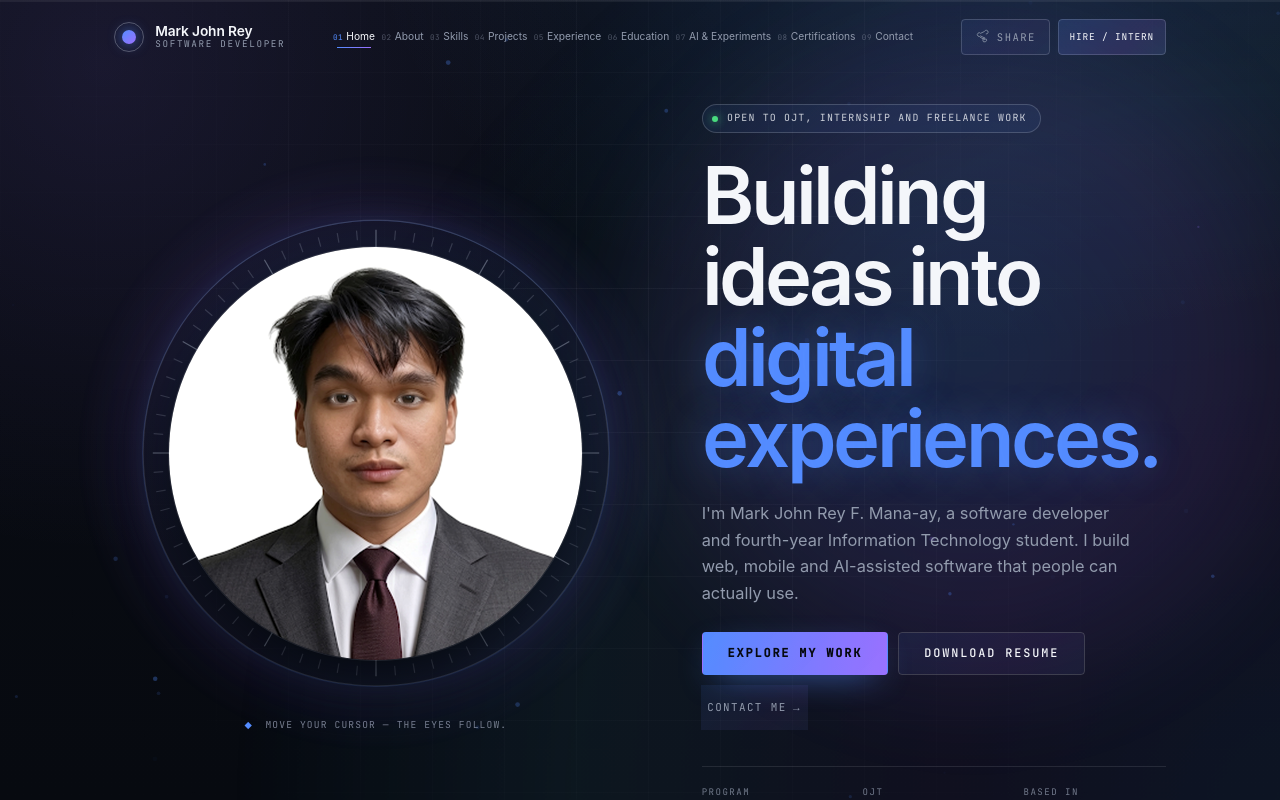
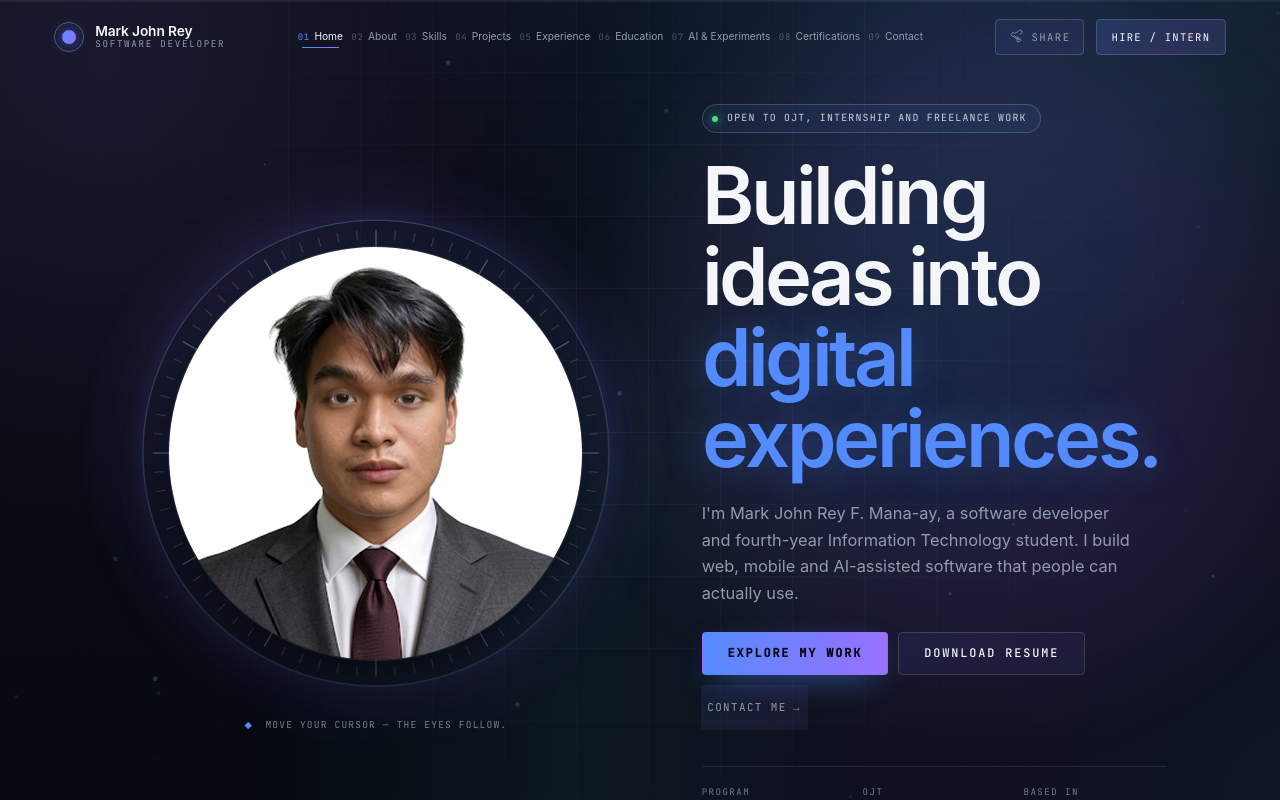
Before and after one commit to KeiShirogane1/Portfolio, a React (Vite) app: page / in a window 1280 px wide. Shown: the top 800 px of the page. Built offline with nearby package versions, Linux system fonts and the light colour scheme.

Commit message:
style: enlarge navbar typography to match original reference

```diff
--- a/src/styles/nav.css
+++ b/src/styles/nav.css
@@ -52,7 +52,9 @@
   align-items: center;
   justify-content: space-between;
   flex-wrap: nowrap;
-  gap: clamp(0.4rem, 0.7vw, 0.75rem);
+  gap: clamp(0.55rem, 0.9vw, 0.95rem);
+  width: 100%;
+  max-width: 1220px;
   min-width: 0;
   height: 4.6rem;
 }
@@ -117,7 +119,7 @@
   justify-content: center;
   flex: 1 1 auto;
   flex-wrap: nowrap;
-  gap: 0;
+  gap: 0.12rem;
   min-width: 0;
   padding: 0;
   border: 0;
@@ -131,10 +133,10 @@
   display: inline-flex;
   align-items: baseline;
   justify-content: center;
-  gap: 0.2rem;
+  gap: 0.28rem;
   flex: 0 0 auto;
-  padding: 0.5rem 0.23rem;
-  font-size: 0.65rem;
+  padding: 0.5rem 0.32rem;
+  font-size: 0.76rem;
   line-height: 1.15;
   /* Keep the index and label together on one line at every desktop width. */
   white-space: nowrap;
@@ -165,9 +167,9 @@
   display: inline-block;
   flex: 0 0 auto;
   font-family: var(--font-mono);
-  font-size: 0.48rem;
+  font-size: 0.56rem;
   line-height: 1;
-  letter-spacing: 0.06em;
+  letter-spacing: 0.08em;
   color: rgba(146, 155, 173, 0.48);
   white-space: nowrap;
   transition: color var(--dur-fast) var(--ease-soft);
@@ -207,7 +209,7 @@
   align-items: center;
   flex: 0 0 auto;
   flex-wrap: nowrap;
-  gap: 0.5rem;
+  gap: 0.72rem;
 }
 
 .nav__cta {
@@ -216,13 +218,13 @@
   justify-content: center;
   flex: 0 0 auto;
   height: var(--nav-ctrl-h);
-  padding: 0 0.68rem;
+  padding: 0 0.92rem;
   border: 1px solid var(--line-strong);
   border-radius: var(--r-xs);
   font-family: var(--font-mono);
-  font-size: 0.59rem;
+  font-size: 0.66rem;
   line-height: 1;
-  letter-spacing: 0.09em;
+  letter-spacing: 0.12em;
   text-transform: uppercase;
   white-space: nowrap;
   word-break: keep-all;
```
